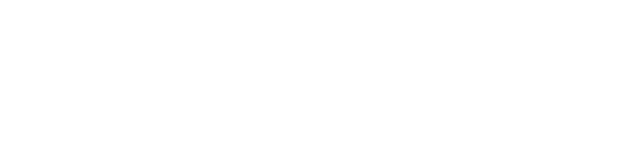
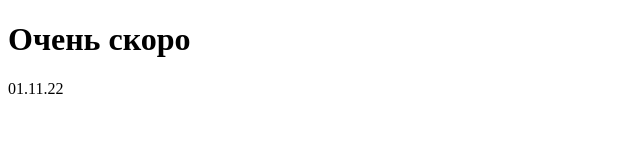
Before and after one commit to MishaHalf-life-mod/MishaHalf-life-mod.github.io, a plain HTML site: page Half-life.html in a window 1280 px wide. Shown: the whole page, without its empty margins (0-640 px from the left). Drawn offline with Linux system fonts and the light colour scheme.

Commit message:
Update Half-life.html

```diff
--- a/Half-life.html
+++ b/Half-life.html
@@ -4,5 +4,7 @@
   <title>Очень скоро</title>
  </head>
  <body>
+  <h1>Очень скоро</h1>
+  <p>01.11.22</p>
  </body>
 </html>
```
